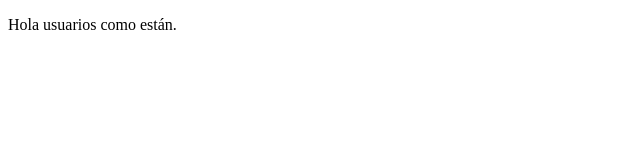
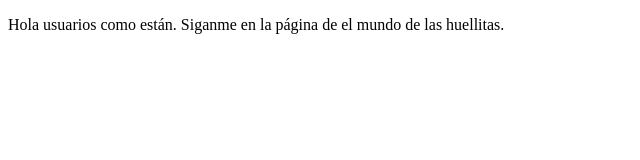
Before and after one commit to Yersonam/proyectos, a plain HTML site: page index.html in a window 1280 px wide. Shown: the whole page, without its empty margins (0-640 px from the left). Drawn offline with Linux system fonts and the light colour scheme.

Commit message:
cambios agregamos más

```diff
--- a/index.html
+++ b/index.html
@@ -8,7 +8,8 @@
 </head>
 <body>
     <p>
-        Hola usuarios como están.
+        Hola usuarios como están. Siganme
+        en la página de el mundo de las huellitas.
     </p>
 </body>
 </html>
```
